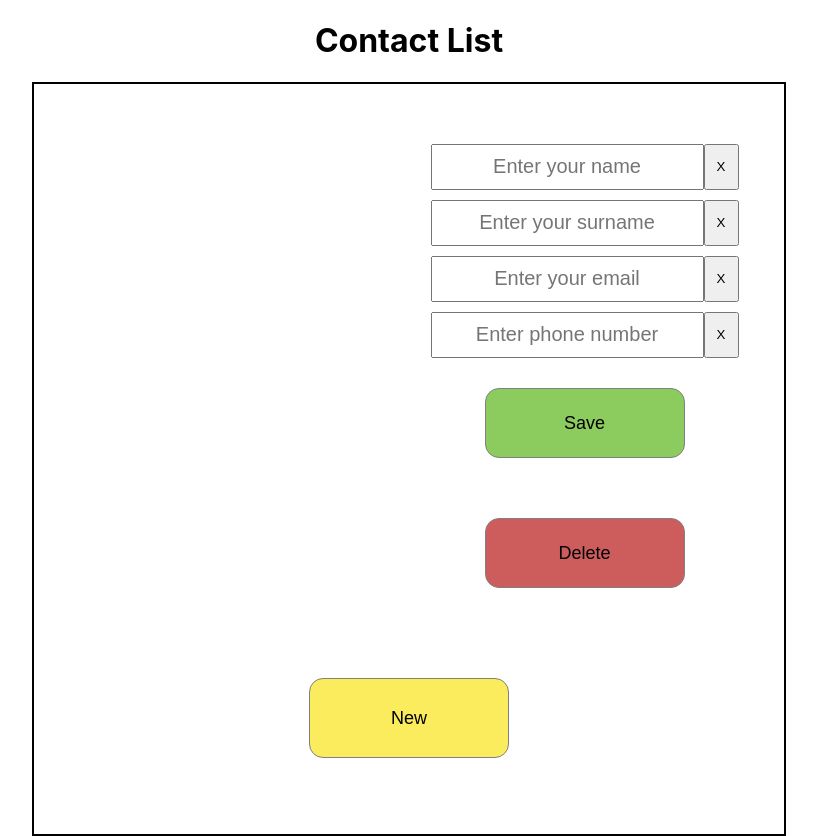
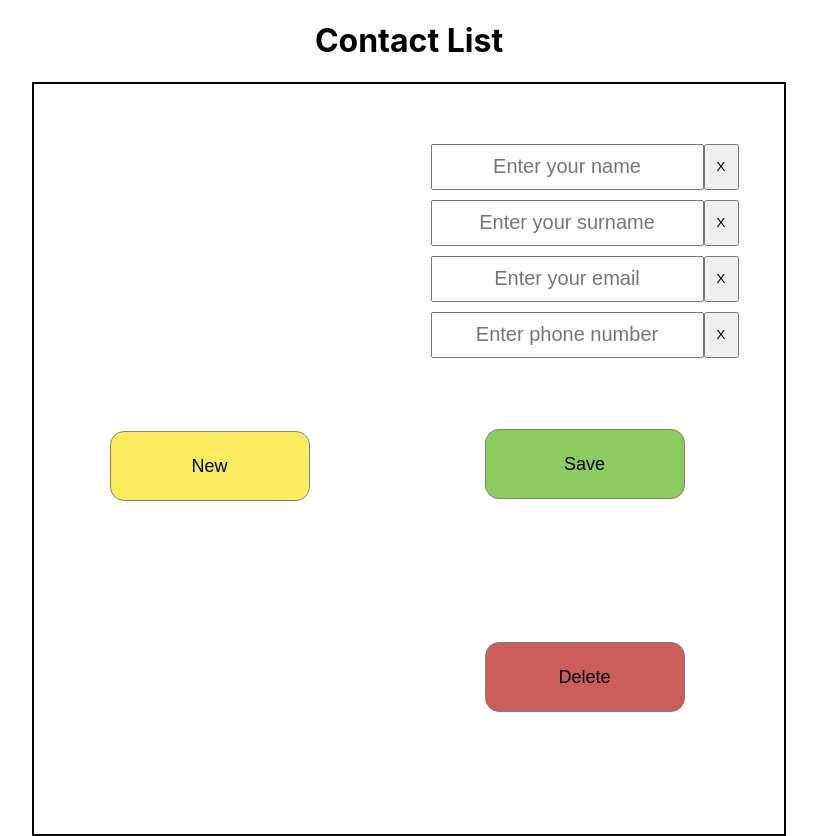
Before and after one commit to anna23122001/Contact-list-with-classes, a React (Create React App) app: page / in a window 1280 px wide. Shown: the whole page, without its empty margins (231-1048 px from the left). Built offline with nearby package versions, Linux system fonts and the light colour scheme.

Commit message:
Button New does not work

```diff
--- a/src/App.js
+++ b/src/App.js
@@ -21,37 +21,48 @@ export class App extends Component {
     }
   }
 
-  componentDidMount(){
-    const fromLocalStorage = JSON.parse(
-      localStorage.getItem(
-        'contacts')
-    )
-    if(!fromLocalStorage){
+  addNewContact = () => {
     this.setState({
-        contactsForm: [],
-      })
-    }else{
-      this.setState({
-        contactsForm: [...fromLocalStorage]
+      contactForEdit: this.createEmptyContact()
  })
 }
+
+  saveState(contactsForm){
+    localStorage.setItem('contacts', JSON.stringify(contactsForm))
   }
 
-  componentDidUpdate() {
-    localStorage.setItem('contacts', JSON.stringify(this.state.contactsForm))
+  restoreState() {
+    const data = localStorage.getItem('contacts');
+    return data ? JSON.parse(data) : [];
+  }
+
+  componentDidMount(){
+    this.setState({
+     contactsForm: this.restoreState()
+   })
   }
 
   deleteContact = (id) => {
-    this.setState({
-      contactsForm: [...this.state.contactsForm.filter((contact) => contact.id !==id)]
+    this.setState((state) => {
+      const contactsForm = [...state.contactsForm.filter((contact) => contact.id !== id)
+      ];
+      this.saveState(contactsForm);
+      return {
+        contactsForm,
+        contactForEdit: [],
+      }
     })
   }
 
   createContact(contact) {
     contact.id = nanoid();
-  this.setState({
-    contactsForm: [...this.state.contactsForm, contact],
-    contactsForEdit: this.createEmptyContact(),
+    this.setState((state) => {
+      const contactsForm = [...state.contactsForm, contact];
+       this.saveState(contactsForm);
+      return {
+        contactsForm,
+        contactForEdit: this.createEmptyContact(),
+      }
   });
 }
 
@@ -60,6 +71,7 @@ updateContact(contact) {
     const contactsForm = state.contactsForm.map((item) =>
       item.id === contact.id ? contact : item
 );
+      this.saveState(contactsForm);
   return {
       contactsForm,
       contactForEdit: contact,
@@ -88,15 +100,16 @@ saveContact = (contact) => {
       <div className='main-container'>
         <ContactList
            contacts = {this.state.contactsForm}
-           onDelete = {this.deleteContact}
+           onDelete={this.deleteContact}
+           onAddContact={this.addNewContact}
            onEditContact={this.selectContact}
            />
         <ContactForm
           key={this.state.contactsForEdit.id}
-          contacts = {this.state.contactsForm}
           contactsForEdit={this.state.contactsForEdit}
           onSubmit = {this.saveContact}
           onDelete = {this.deleteContact}
+
       />
       </div>
       </>
--- a/src/components/ContactForm/ContactForm.css
+++ b/src/components/ContactForm/ContactForm.css
@@ -22,20 +22,6 @@ form{
 .input-delete:hover {
     border-color: red;
     color: red;
-  }
-
-.new {
-    background-color: #FBEC5D;
-    max-height: 80px;
-    min-width: 200px;
-    border-radius: 14px;
-    border: 1px solid grey;
-    font-size: 18px;
-    margin: 10px;
-}
-.new:hover {
-    transform: scale(1.01);
-    box-shadow: 0 0 5px rgba(0, 0, 0, 0.3);
   }
 
 .delete{
--- a/src/components/ContactForm/ContactForm.js
+++ b/src/components/ContactForm/ContactForm.js
@@ -7,12 +7,13 @@ export class ContactForm extends Component {
 };
 
 createNewForm = () => {
- this.setState(
-  { firstName: '',
+  this.setState({
+    firstName: '',
     lastName: '',
     email: '',
     phone: '',
-})}
+  });
+};
 
 onInputChange = (event) => {
   this.setState({
@@ -34,7 +35,6 @@ onclearInputInfo = (e) => {
   })
 }
 
-
 onContactDelete = (event) => {
   event.stopPropagation();
   this.props.onDelete(this.props.contactsForEdit.id);
@@ -42,6 +42,7 @@ onContactDelete = (event) => {
     ...this.createNewForm(),
   })
 }
+
 
   render() {
     return (
@@ -123,10 +124,6 @@ onContactDelete = (event) => {
   >Delete</button>
   </form>
 
-  <button
-  onClick={this.createNewForm}
-   type='button'
-  className='new'>New</button>
       </>
     )
   }
--- a/src/components/ContactList/ContactList.css
+++ b/src/components/ContactList/ContactList.css
@@ -3,7 +3,25 @@
     max-width: 450px;
     min-width: 300px;
     margin-top: 15px;
+    display: flex;
+    flex-direction: column;
+
 }
 h1{
     text-align: center;
 }
+.new {
+    background-color: #FBEC5D;
+    min-height: 70px;
+    min-width: 200px;
+    border-radius: 14px;
+    border: 1px solid grey;
+    font-size: 18px;
+    margin: auto;
+
+}
+
+.new:hover {
+    transform: scale(1.01);
+    box-shadow: 0 0 5px rgba(0, 0, 0, 0.3);
+}
--- a/src/components/ContactList/ContactList.js
+++ b/src/components/ContactList/ContactList.js
@@ -16,7 +16,10 @@ export class ContactList extends Component {
       onEdit={this.props.onEditContact}
       />
         )
-      })}
+    })}
+          <button
+  onClick={this.props.onAddContact}
+  className='new'>New</button>
       </div>
         </>
 
--- a/src/components/ListItem/ListItem.js
+++ b/src/components/ListItem/ListItem.js
@@ -3,13 +3,11 @@ import './ListItem.css'
 
 export class ListItem extends Component {
 
-  onContactDelete = (event) => {
-    event.stopPropagation();
+  onContactDelete = () => {
     this.props.onDelete(this.props.contact.id)
   }
 
-  onContactEdit = (event) => {
-    event.stopPropagation();
+  onContactEdit = () => {
     this.props.onEdit(this.props.contact)
   }
 
```
Lines whose indentation alone changed are shown as unchanged.
